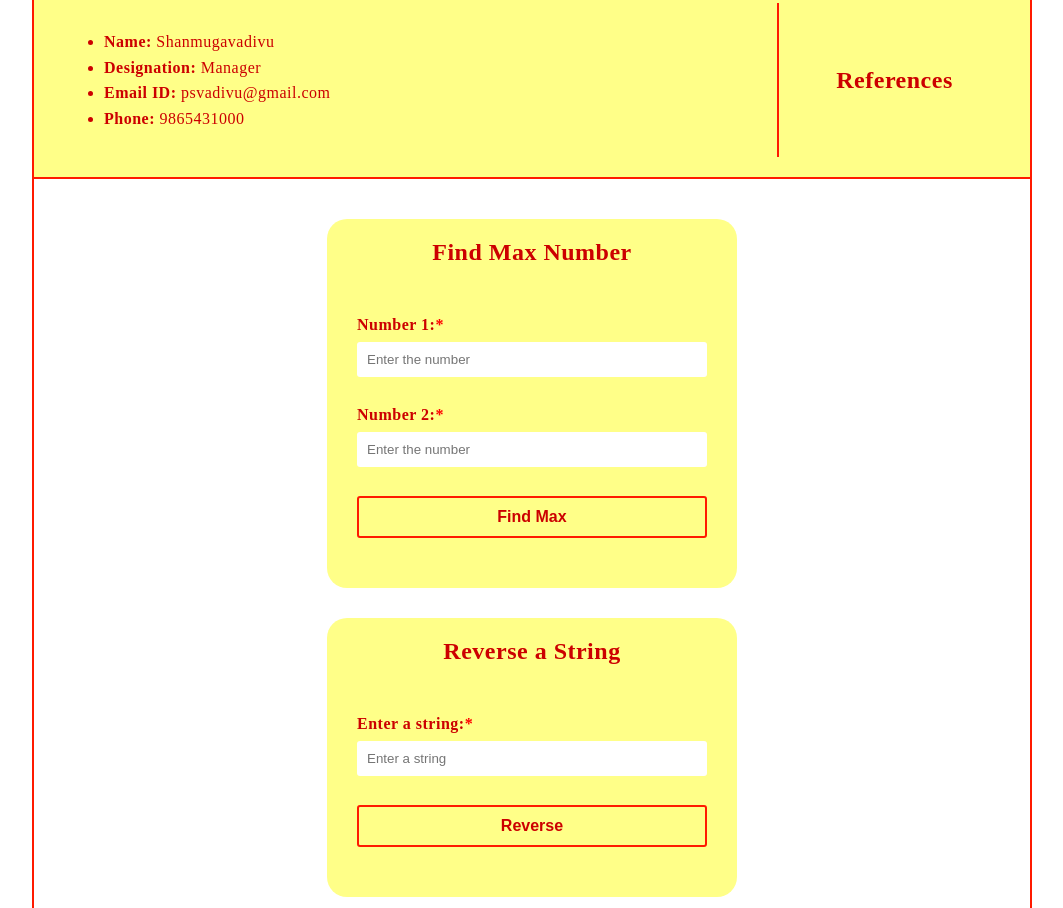
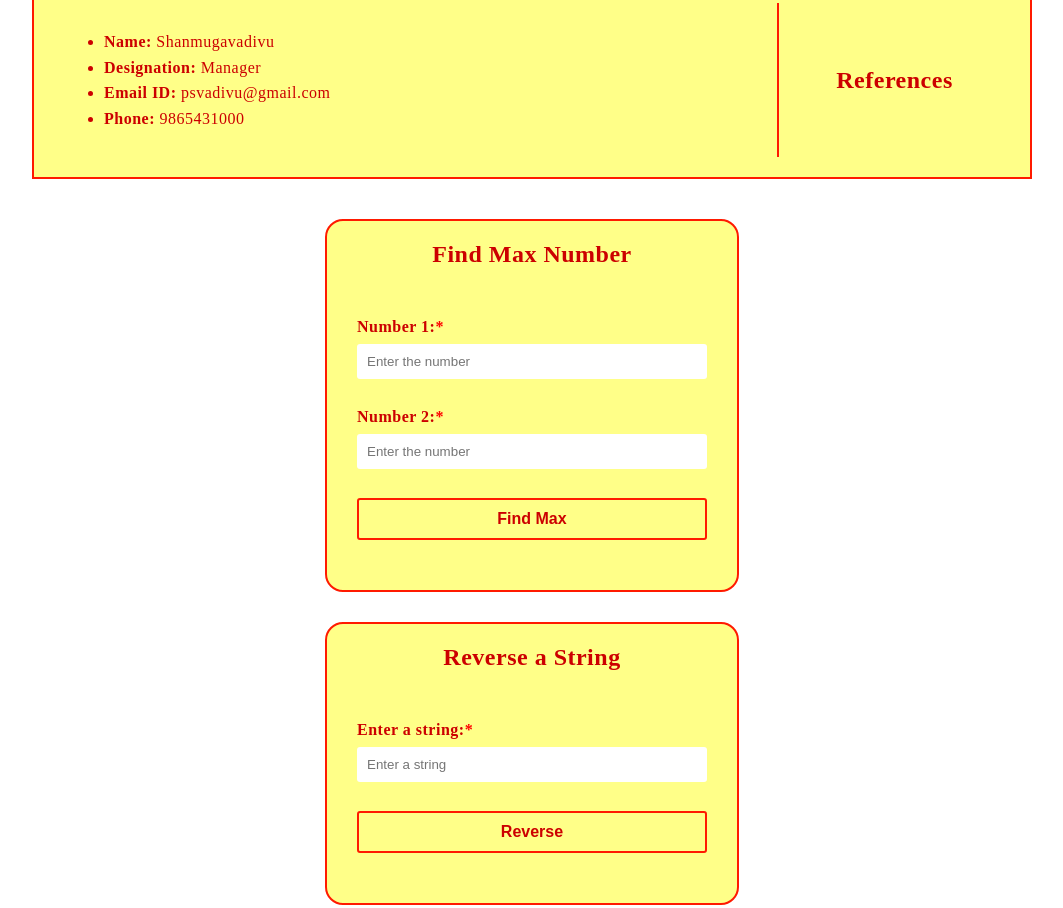
Before and after one commit to Umashankar2002/jquery_exercise, a plain HTML site: page index.html in a window 1280 px wide. Shown: the part 1358-2266 px from the top of the page, without its empty margins (108-1171 px from the left). Drawn offline with nearby package versions, Linux system fonts and the light colour scheme.

Commit message:
Added border color to container

```diff
--- a/style.css
+++ b/style.css
@@ -255,7 +255,8 @@ body{
 /* backgound color for containers */
 .border-box.highlight-bg{
     background-color: #FFFF88;
-    border-radius: 20px;
+    border-radius: 18px;
+
 }
 /* border color for buttons */
 .button-bg{
@@ -272,12 +273,13 @@ body{
 
 /* border color for header and footer*/
 #mypage-header.highlight-border,
-#mypage-footer.highlight-border{
+#mypage-footer.highlight-border,
+.border-box.highlight-bg
+{
     border:#FF1A00 solid 2px;
 }
 
 /* border color for center content and containers */
-#js-wrapper.highlight-border,
 #mypage-body.highlight-border{
      border:#FF1A00 solid 2px;
      border-top: none;
```
